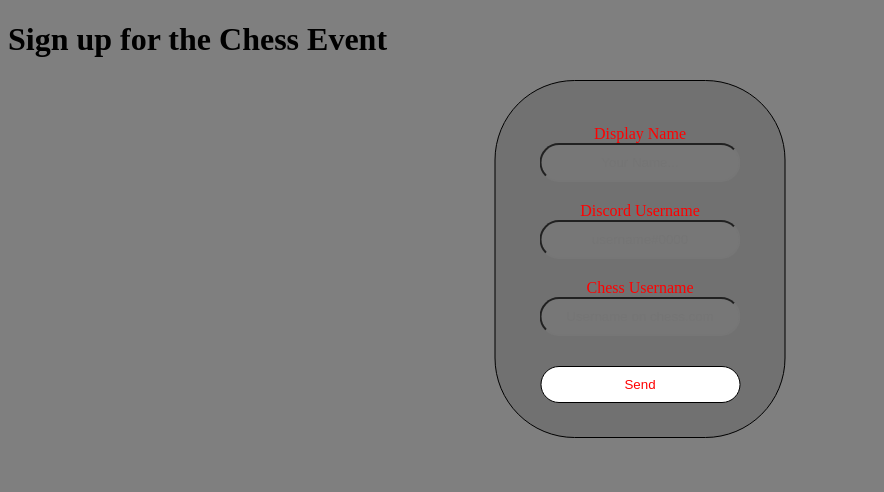
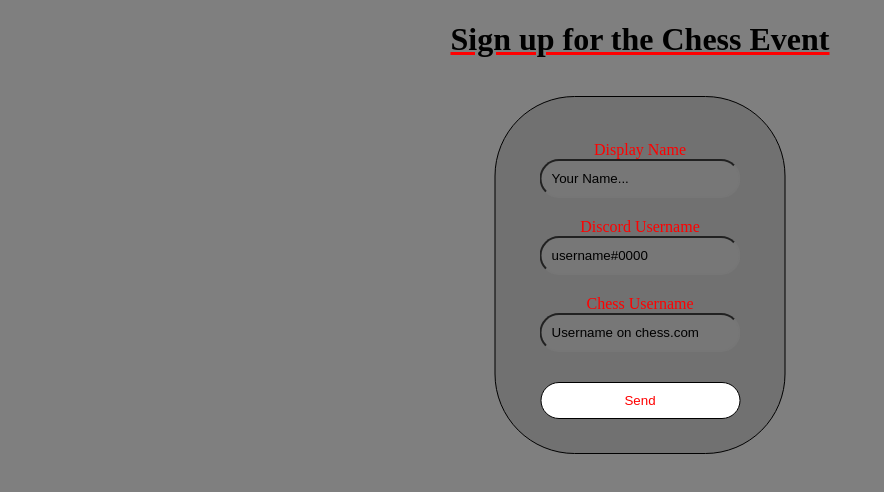
Before and after one commit to therealbenpai/Code-Area, a plain HTML site: page html/forms.html in a window 1280 px wide. Shown: the whole page, without its empty margins (0-884 px from the left). Drawn offline with Linux system fonts and the light colour scheme; files that its build step writes are made by us from their sources.

Commit message:
Form Updates

```diff
--- a/stylesheets/file-specific/forms.css
+++ b/stylesheets/file-specific/forms.css
@@ -3,6 +3,13 @@
     animation: hue_rotate var(--rot-time) linear infinite;
     overflow-x: hidden;
     overflow-y: scroll;
+    text-align: center;
+}
+
+h1 {
+    text-decoration: underline;
+    text-decoration-color: red;
+    padding-bottom: 16px;
 }
 
 form {
@@ -39,3 +46,8 @@ input {
     border-radius: 20px;
     background-color: rgba(127,127,127,0.5);
 }
+
+::-webkit-input-placeholder {
+    color: black;
+    text-align: left;
+}
```
